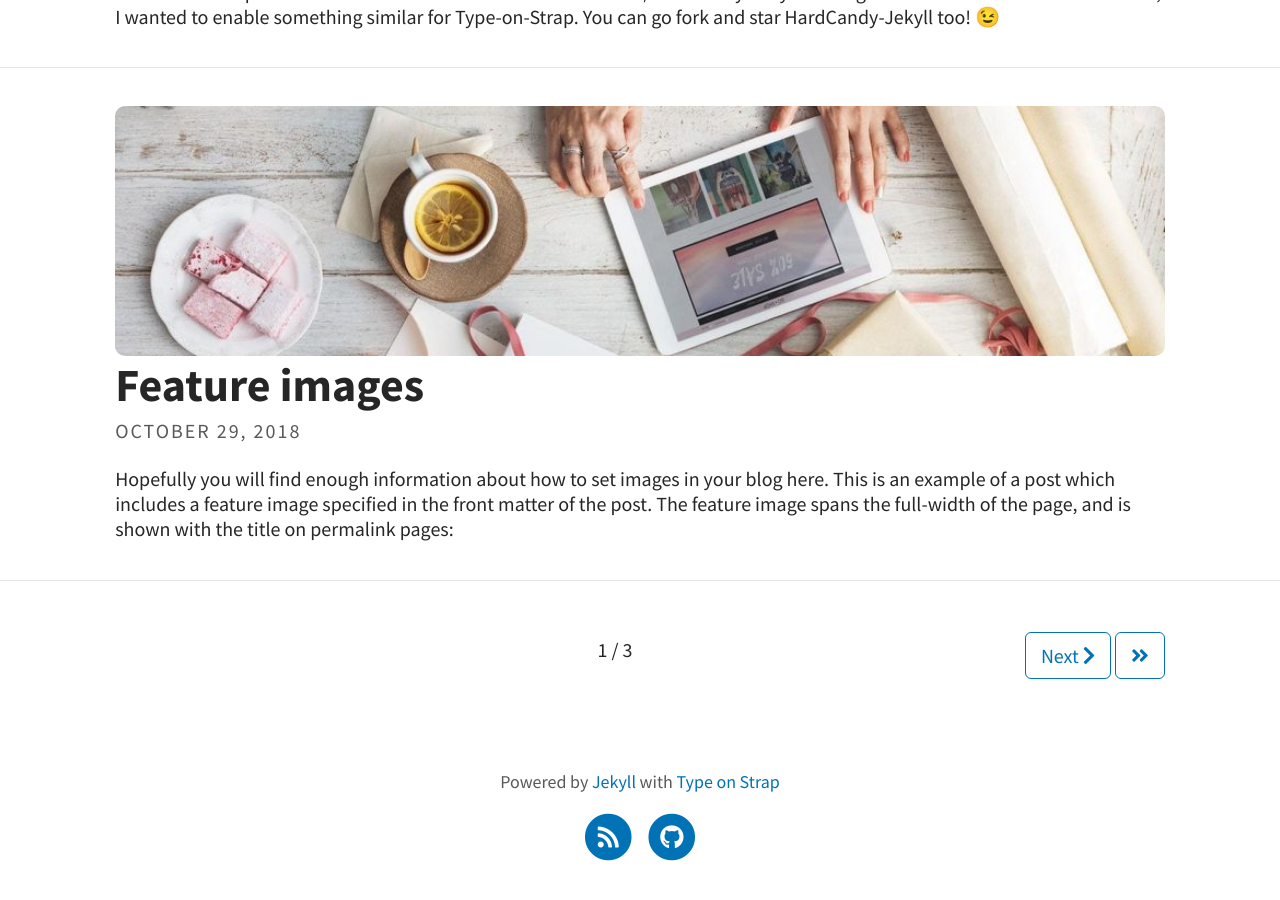
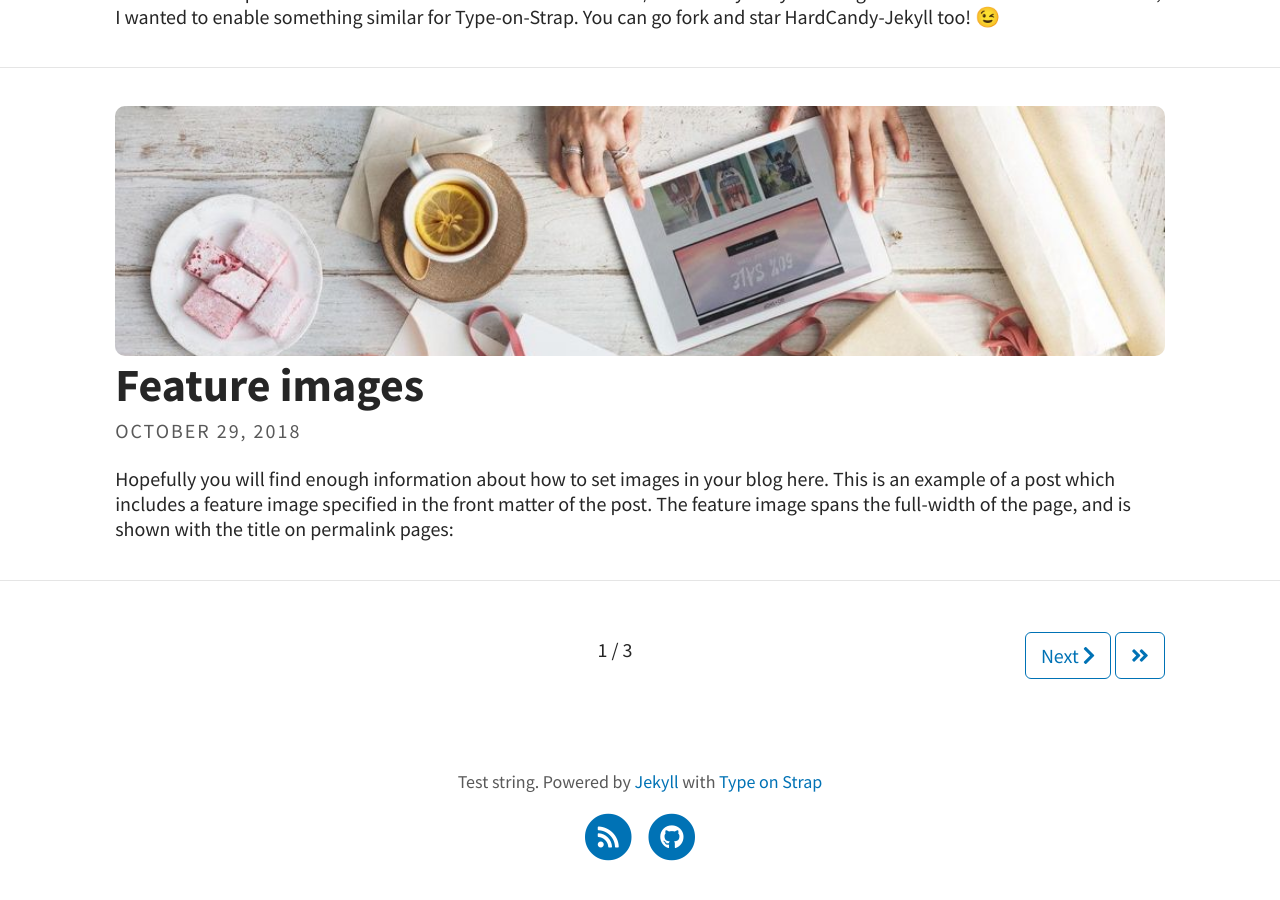
Before and after one commit to NewSpectrum/NSDev-Site, a Jekyll site: the page built from index.html, in a window 1280 px wide and 900 px high, scrolled down 1552 px. Built offline with Jekyll 4.4.1, drawn with Linux system fonts in a browser that asks for light colours; a script that is not in the unit is left out; the list of posts is cut into pages by our own code.

Commit message:
config tweaks

```diff
--- a/_config.yml
+++ b/_config.yml
@@ -12,15 +12,17 @@ baseurl          : "/"
 
 # THEME-SPECIFIC CONFIGURATION
 title: "New Spectrum.dev"
-description: ""
+description: >
+  New Spectrum.dev
 avatar: assets/img/nsdev-icon_circle.svg
 favicon: assets/favicon.ico
 
 # Header and footer text
-header_text: ""
+header_text:
 header_feature_image: assets/img/header/triangular.jpeg
 header_feature_image_responsive: true
-footer_text: >
+footer_text: |
+  Test string.
   Powered by <a href="https://jekyllrb.com/">Jekyll</a> with <a href="https://github.com/sylhare/Type-on-Strap">Type on Strap</a>
 
 # Blog
@@ -37,16 +39,30 @@ google_analytics:            # Tracking ID, e.g. "UA-000000-01"
 cookie_consent: false        # To respect the usage of cookies
 color_theme: auto
 
+# Tawk.to Chat Integration
+#
+#   More › https://www.tawk.to/knowledgebase/
+#
+#   Tawk.to is a free live chat app that lets you monitor and chat
+#   with visitors on your website or from a free customizable page
+#
+#   To load the script add 'tawkto: true' in front matter of each page
+#     (used in _includes/footer_scripts)
+
+tawkto_embed_uri: https://embed.tawk.to/6413310731ebfa0fe7f30041/1grlff1l5
+
+
 # Comments
 comments:
   disqus_shortname:         # Your discus shortname for comments
   cusdis_app_id:            # Your cusdis data-app-id
-  utterances:
-  # Enable by filling below information.
-  # For more info, go to https://utteranc.es
-    repo:            # your public comments repository (e.g. owner/repo)
-    issue-term:      # Issue term
-# (e.g. "comment" consider issues with this word in the title as comments)
+  utterances:               # Enable by filling below information.
+                            #   For more info, go to https://utteranc.es
+    repo:                   # Your public comments repository
+                            #   (e.g. owner/repo)
+    issue-term:             # Issue term
+                            #   (e.g. "comment" consider issues with
+                            #    this word in the title as comments)
 
 # PAGINATION
 paginate: 5
@@ -65,20 +81,5 @@ plugins: [jekyll-paginate, jekyll-seo-tag, jekyll-feed]
 exclude: [".jekyll-cache", ".jekyll-metadata", ".idea", "vendor/*", "assets/node_modules/*", "README.md"]
 
 
-# Tawk.to Chat Integration
-#
-#  More › https://www.tawk.to/knowledgebase/
-#
-#  tawk.to is a free live chat app that lets you monitor and chat
-#  with visitors on your website or from a free customizable page
-#
-#  To load the script add 'tawkto: true' in front matter of each page
-#
-#  used in _includes/footer_scripts
-
-tawkto_embed_uri: https://embed.tawk.to/6413310731ebfa0fe7f30041/1grlff1l5
-
-
-
 # theme: type-on-strap      # if using the theme as a jekyll theme gem
 remote_theme: sylhare/Type-on-Strap   # For GitHub Pages
--- a/_sass/type-on-strap.scss
+++ b/_sass/type-on-strap.scss
@@ -46,10 +46,8 @@ You can add a custom scss file using:
 
 @import 'custom';
 
-Put it right after this comment for your changes to be applied over the default style.
-(Once it processed into the assets/css/main.css by Jekyll at run time)
+Put it right after this comment for your changes to be applied over the default style. (Once it is processed into the assets/css/main.css by Jekyll at run time)
 
-Then create your _custom.scss right next to type-on-strap.scss and add in it all
-of the unique scss that your blog needs.
+Then create your _custom.scss right next to type-on-strap.scss and add in it all of the unique scss that your blog needs.
 
 */
```
